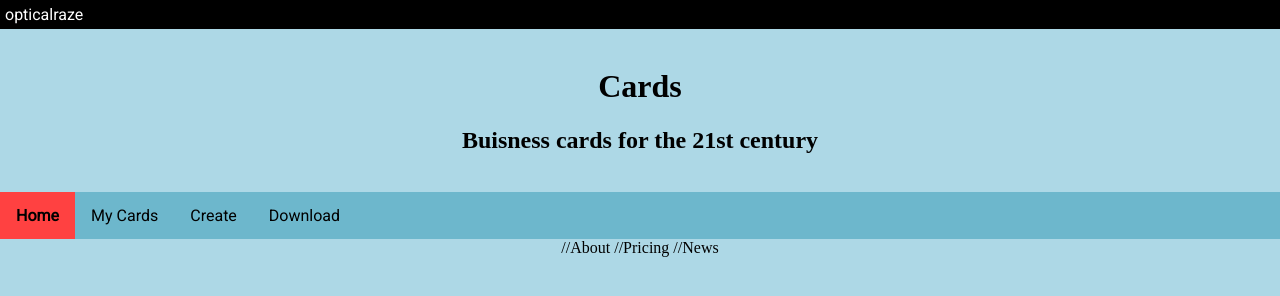
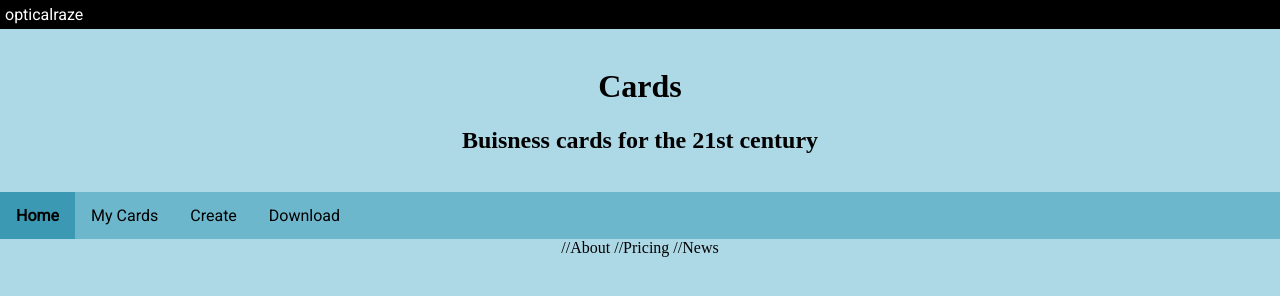
Before and after one commit to opticalraze/cards, a plain HTML site: page index.html in a window 1280 px wide. In both pictures the pointer is over the link "Home". Drawn offline with Linux system fonts and the light colour scheme.

Commit message:
Update styles.css

```diff
--- a/styles.css
+++ b/styles.css
@@ -122,7 +122,7 @@ color: #000;
 }
 
 .nav li a:hover {
-background-color: #ff4141;
+background-color: #3c99b3;
 font-weight: bold;
 color: #000;
 }
```
